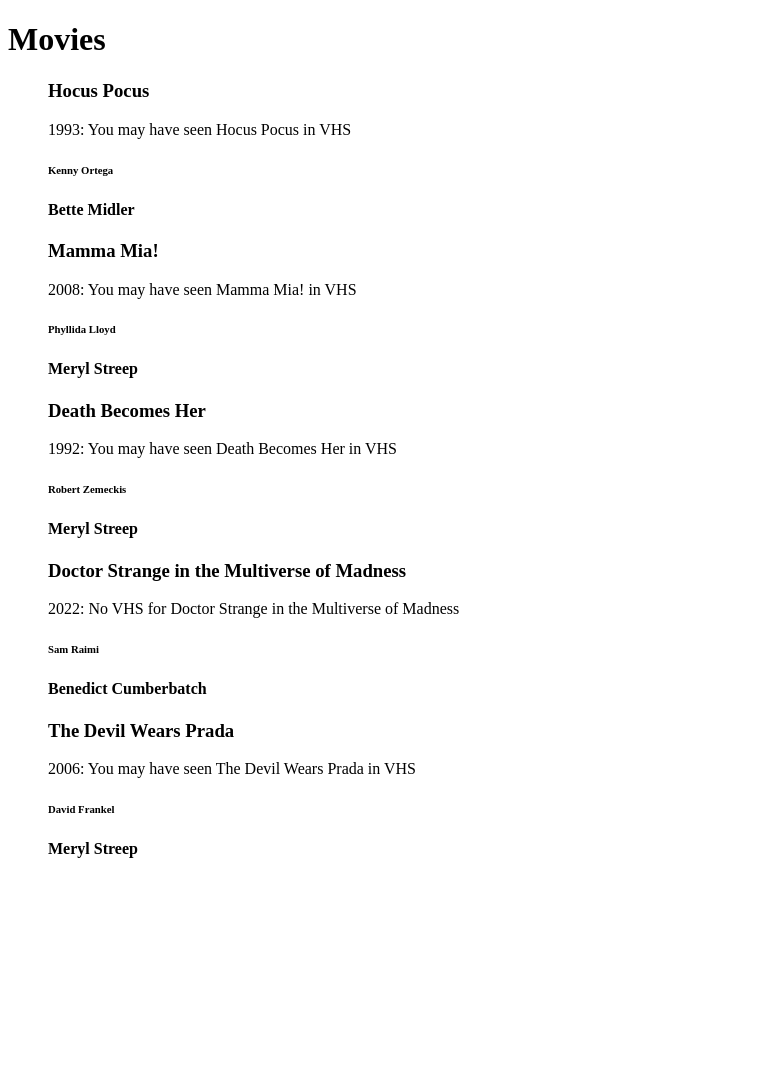
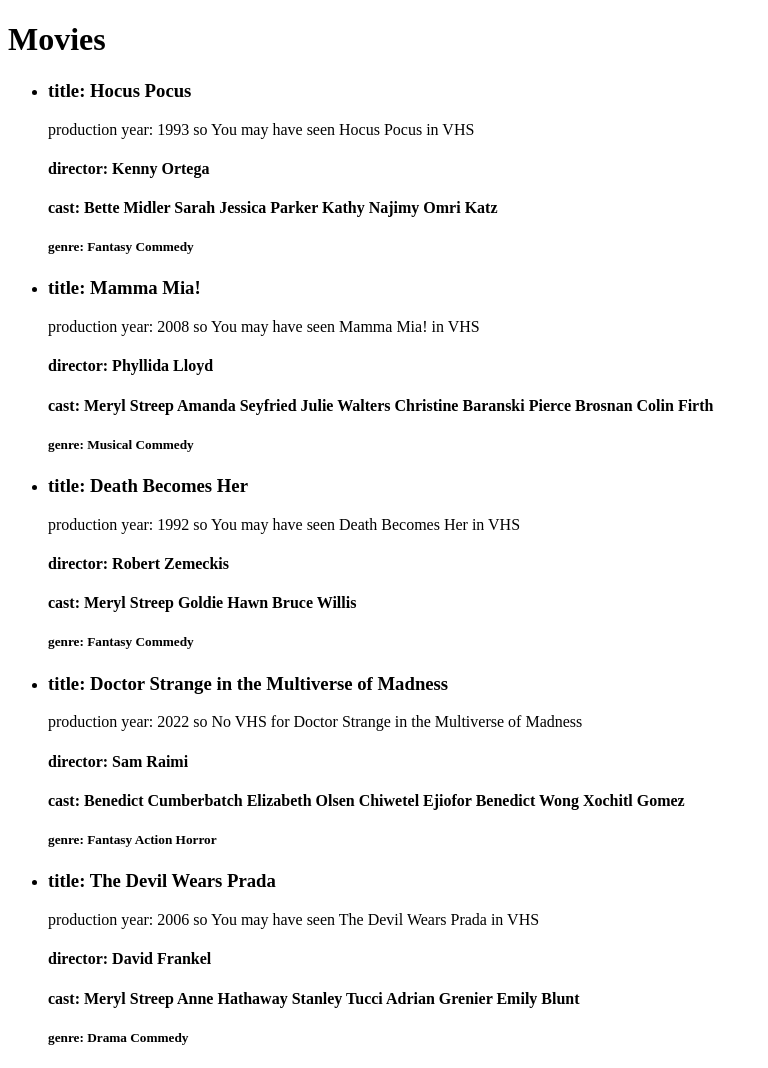
Before and after one commit to BeainaT/php-oop-1, a PHP site: page / in a window 1280 px wide. Shown: the whole page, without its empty margins (0-768 px from the left). Before the commit the page ends 858 px from the top, so only its background shows below. Run offline with PHP 8.4, Linux system fonts and the light colour scheme.

Commit message:
fixed foreach

```diff
--- a/class/movie.php
+++ b/class/movie.php
@@ -16,14 +16,7 @@ class Movie {
         $this->director = $_director;
         $this->genre = $_genre;
     }
-
     //Define at least one method in class
-    public function getCast() { //BUG
-        foreach($this->MainCast as $elm) {
-            return $elm;
-        }
-    }
-
     public function getOld() {
         if($this->year < 2009) {
             return "You may have seen {$this->title} in VHS";
--- a/index.php
+++ b/index.php
@@ -22,11 +22,22 @@ $movies = [
     <h1>Movies</h1>
     <ul>
         <?php foreach($movies as $movie) { ?>
-            <h3> <?= $movie->title ?> </h3>
-            <span> <?= "{$movie->year}: {$movie->getOld()}" ?> </span>
-            <h6> <?= $movie->director ?> </h6>
-            <h4> <?= $movie->getCast() ?> </h4> <!--can't print array-->
-            <?php } ?>
+            <li>
+                <h3> <?= "title: {$movie->title}" ?> </h3>
+                <p> <?= "production year: {$movie->year} so {$movie->getOld()}" ?> </p>
+                <h4> <?= "director: {$movie->director}" ?> </h4>
+                <h4> cast:
+                    <?php foreach($movie->MainCast as $elm) { ?>
+                    <?= $elm ?>
+                    <?php } ?>
+                </h4>
+                <h5> genre:
+                    <?php foreach($movie->genre as $elm) { ?>
+                        <?= $elm ?>
+                    <?php } ?>
+                </h5>
+            </li>
+        <?php } ?>
     </ul>
 </body>
 </html>
```
